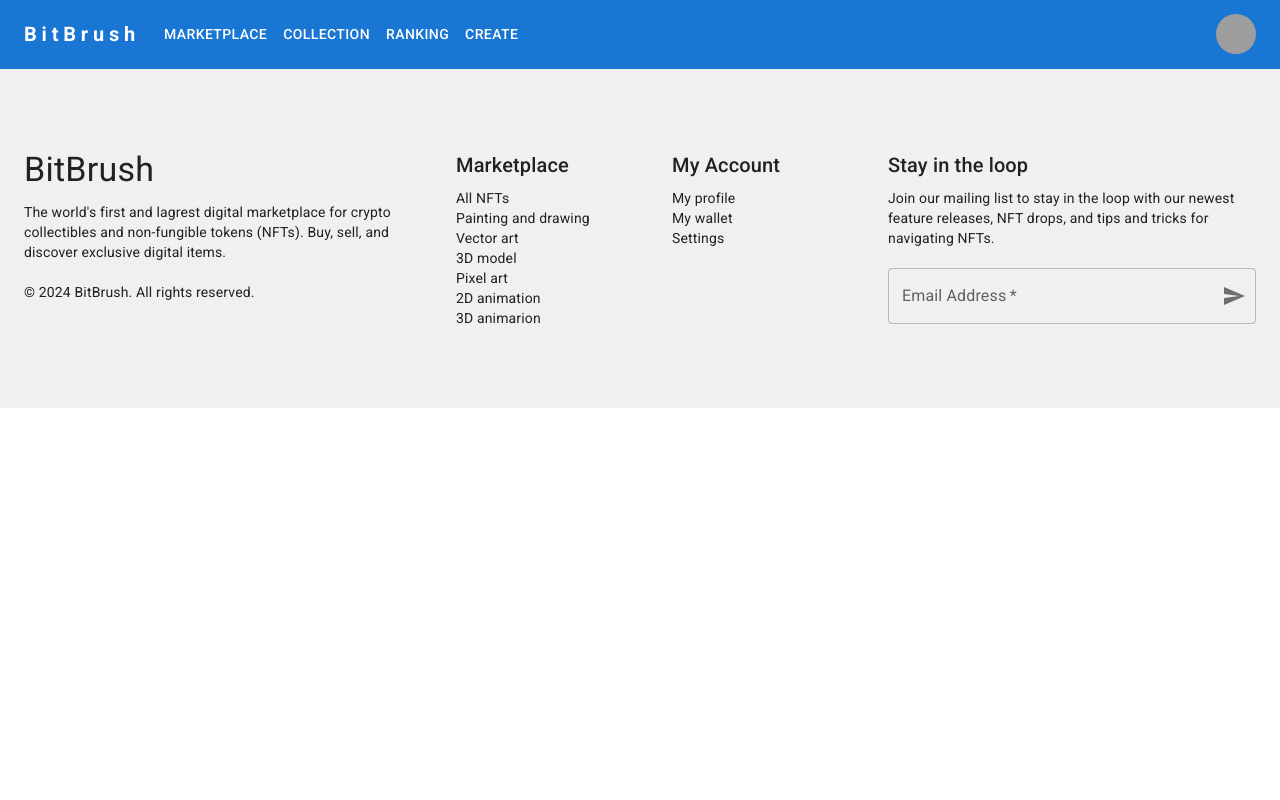
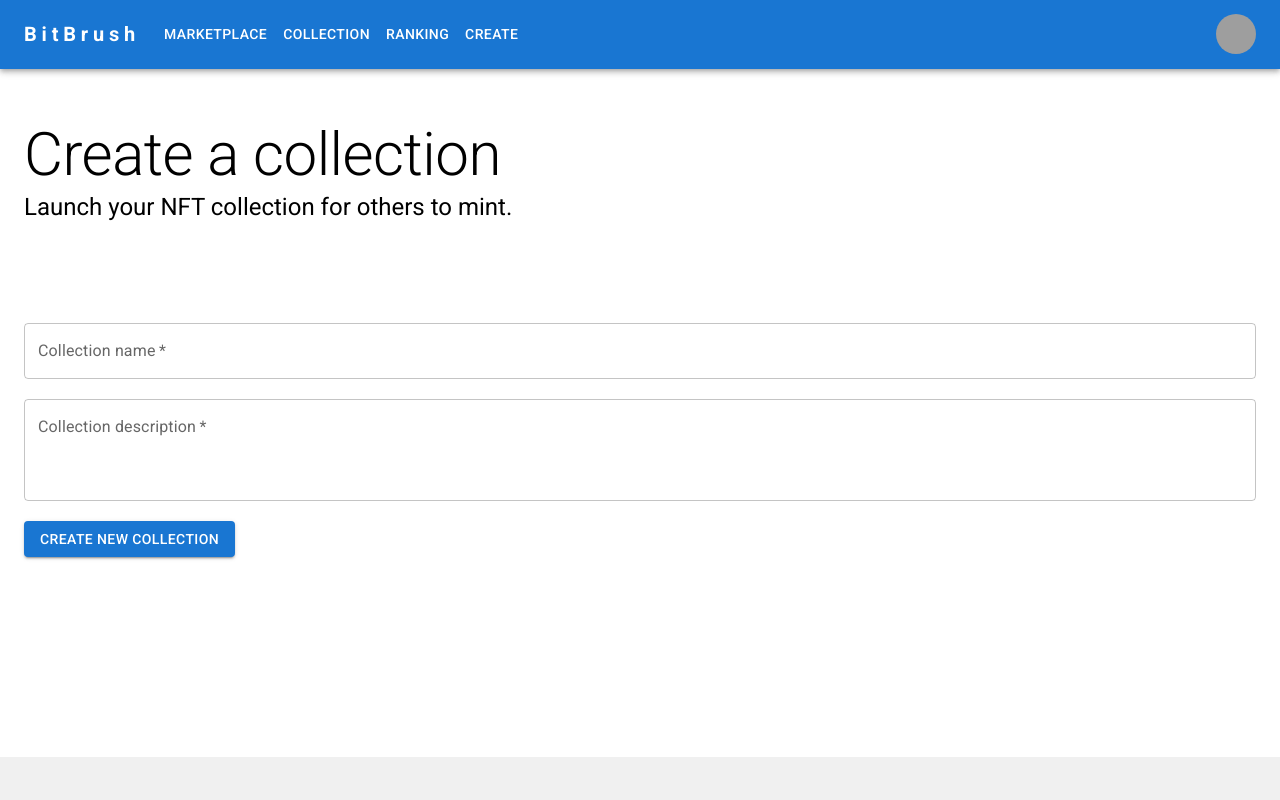
Before and after one commit to daylanguyenphuc/BitBrush, a React (Create React App) app: page /create/createCollection in a window 1280 px wide. Shown: the top 800 px of the page. Built offline with nearby package versions, Linux system fonts and the light colour scheme; grey boxes are pictures that could not be loaded.

Commit message:
create collection page

```diff
--- a/src/App.js
+++ b/src/App.js
@@ -12,6 +12,7 @@ import Marketplace from "./Marketplace";
 import Collection from "./Collection";
 import Create from "./Create";
 import CreateNFT from "./CreateNFT";
+import CreateCollection from "./CreateCollection";
 
 function App() {
   return (
@@ -25,6 +26,7 @@ function App() {
             <Route exact path="/collection" element={<Collection />} />
             <Route exact path="/create" element={<Create />} />
             <Route exact path="/create/createNFT" element={<CreateNFT />} />
+            <Route exact path="/create/createCollection" element={<CreateCollection />} />
           </Routes>
         </div>
         <Footer/>
--- a/src/Create.js
+++ b/src/Create.js
@@ -5,7 +5,7 @@ import PhotoIcon from '@mui/icons-material/Photo';
 
 const Create = () => {
     return (
-        <Container maxWidth="xl">
+        <Container maxWidth="xl" style={{ padding: '0'}} >
             <Grid container spacing={2}>
                 <Grid item xs={12} sm={12} md={6}>
                     <Grid container spacing={10}>
--- /dev/null
+++ b/src/CreateCollection.js
@@ -0,0 +1,55 @@
+import React, { useState } from 'react';
+import { Container, Typography, FormControl, TextField, Button } from "@mui/material";
+
+const CreateCollection = () => {
+
+    const [collectionName, setCollectionName] = useState('');
+    const handleCollectionNameChange = (event) => {
+        setCollectionName(event.target.value);
+    };
+    const [collectionDescription, setCollectionDescription] = useState('');
+    const handleCollectionDescriptionChange = (event) => {
+        setCollectionDescription(event.target.value);
+    };
+
+    return (
+        <>
+
+        <Container maxWidth="xl" style={{ marginTop: '50px', marginBottom: '20px' }}>
+            <Typography variant="h2">Create a collection</Typography>
+            <Typography variant="h5" gutterBottom>Launch your NFT collection for others to mint.</Typography>
+        </Container>
+        <Container maxWidth="xl" style={{ marginTop: '100px', marginBottom: '200px' }}>
+            <FormControl fullWidth>
+                <TextField
+                    required
+                    id="newCollectionName"
+                    label="Collection name"
+                    defaultValue=""
+                    fullWidth
+                    value={collectionName}
+                    onChange={handleCollectionNameChange}
+                    style={{ marginBottom: '20px' }}
+                />
+                <TextField
+                    required
+                    id="newCollectionDesc"
+                    label="Collection description"
+                    multiline
+                    rows={3}
+                    defaultValue=""
+                    fullWidth
+                    value={collectionDescription}
+                    onChange={handleCollectionDescriptionChange}
+                    style={{ marginBottom: '20px' }}
+                />
+            </FormControl>
+            <Button variant="contained">Create new collection</Button>
+
+        </Container>
+
+        </>
+    );
+}
+
+export default CreateCollection;
```
